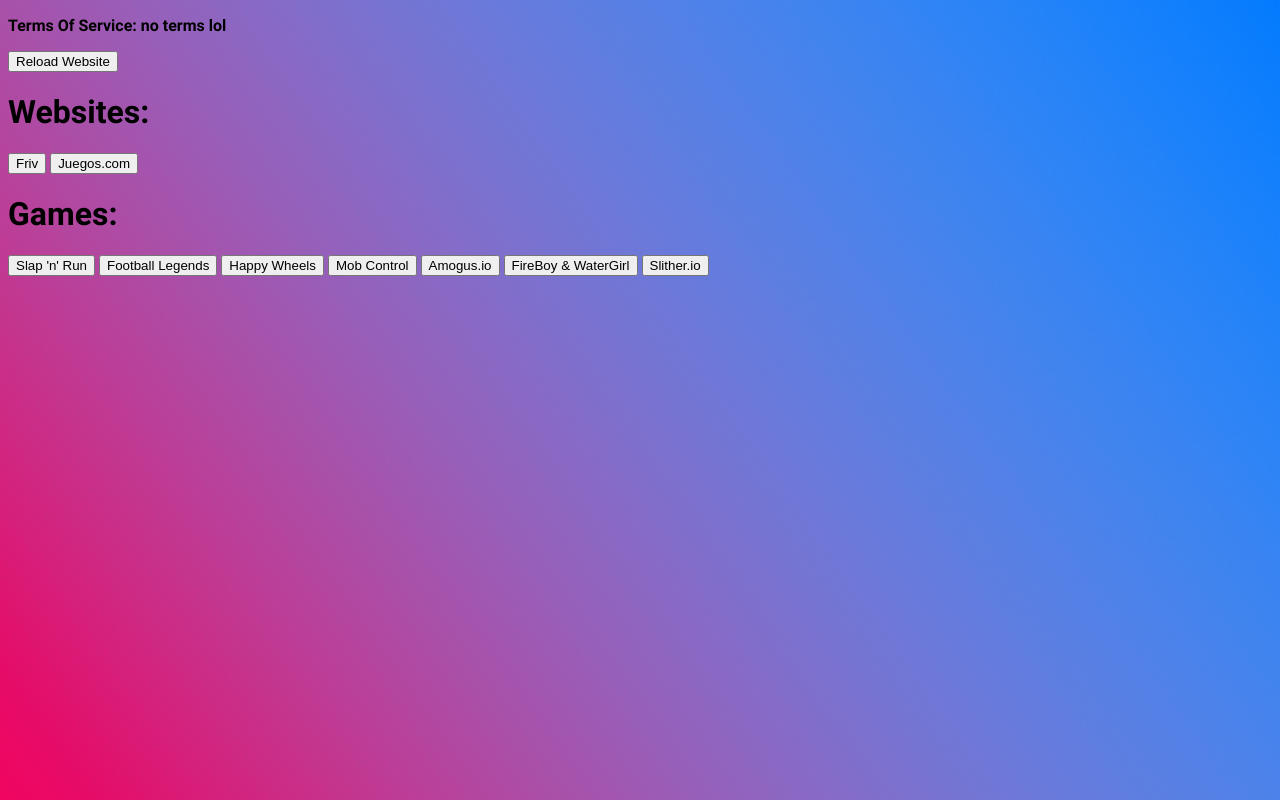
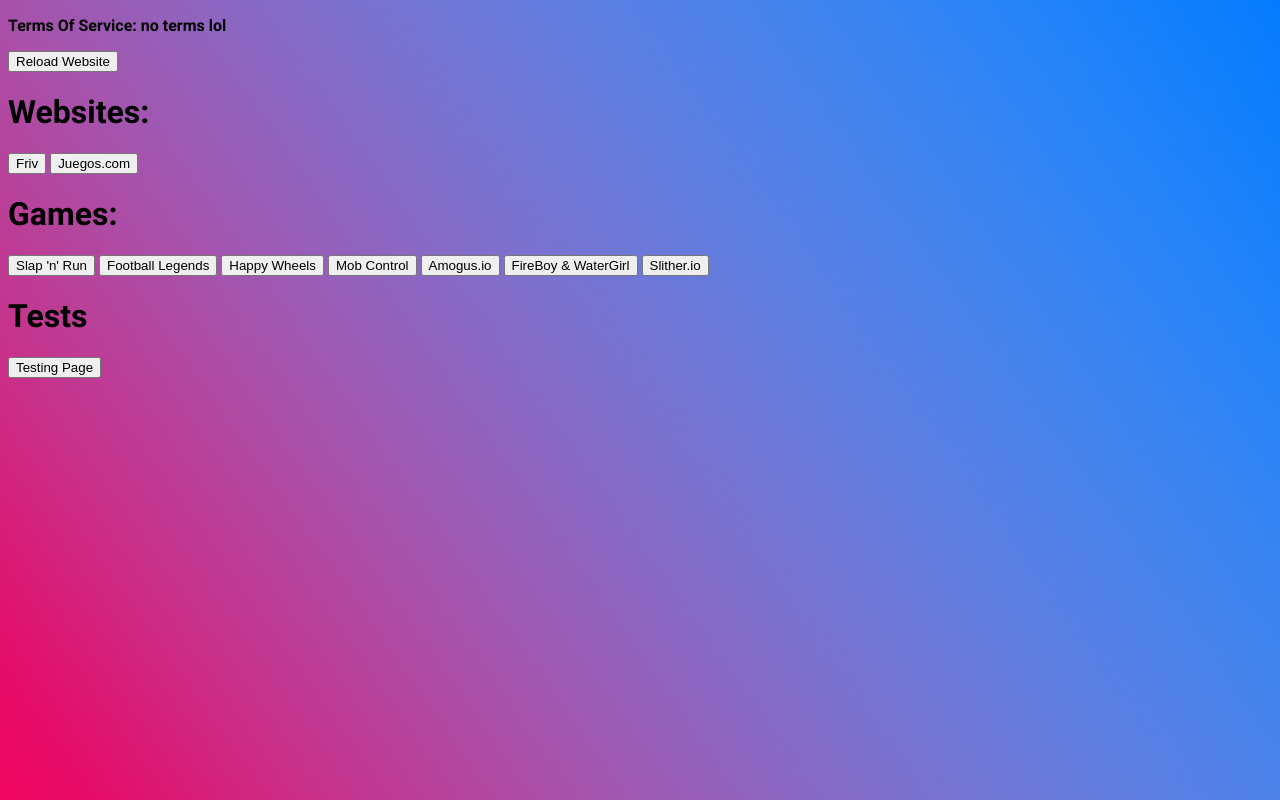
Before and after one commit to 3BCrecker/notgames, a plain HTML site: page index.html in a window 1280 px wide. Drawn offline with Linux system fonts and the light colour scheme.

Commit message:
Update index.html

```diff
--- a/index.html
+++ b/index.html
@@ -63,6 +63,8 @@
             <button type="button" onclick=location.href="amogusio.html" "">Amogus.io</button>
             <button type="button" onclick=location.href="fbwg.html" "">FireBoy & WaterGirl</button>
             <button type="button" onclick=location.href="slitherio.html" "">Slither.io</button>
+            <h1>Tests</h1>
+            <button type="button" onclick=location.href="testpage.html" "">Testing Page</button>
         </body>
 </head>
 
@@ -82,5 +84,6 @@
     //<a href="#"class="btn">Button</a>
     //<button type="button" onclick=location.href="dinosaur.html" "">Google Dinosaur</button>
     //<button onclick=showmsgbox()>wassup</button>
+    //<button type="button" onclick=location.href="savethedummy.html" "">Save The Dummy</button>
     //
 </script>
```
